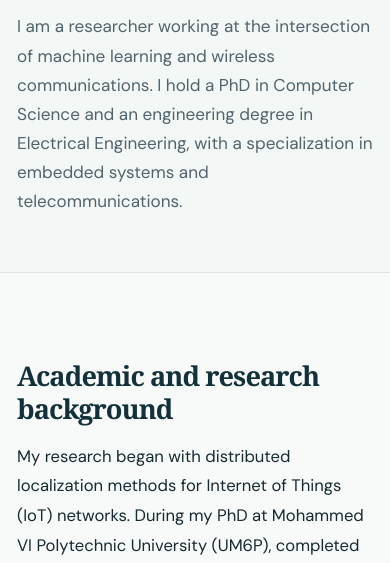
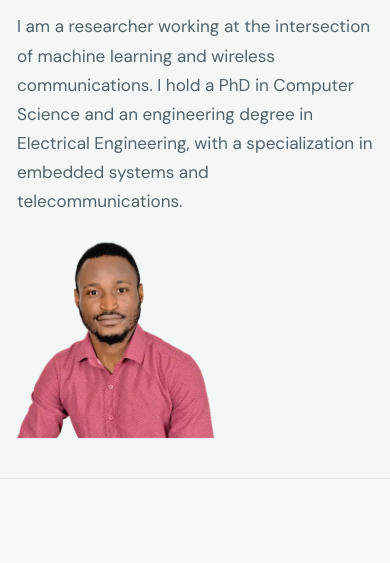
Before and after one commit to yaya-etiabi/yaya-etiabi.github.io, an Astro site in the folder site-v2/: page /about in a window 390 px wide. Shown: the part 239-802 px from the top of the page. Built offline with nearby package versions, Linux system fonts and the light colour scheme; Astro itself is replaced by a stand-in of ours.

Commit message:
Add existing portrait to About hero with responsive layout

```diff
--- a/site-v2/src/pages/about/index.astro
+++ b/site-v2/src/pages/about/index.astro
@@ -1,13 +1,16 @@
 ---
 import BaseLayout from '../../layouts/BaseLayout.astro';
 import { withBase, site } from '../../lib/site';
+import { Image } from 'astro:assets';
+import portrait from '../../assets/yaya-portrait-cutout.webp';
 ---
 <BaseLayout
   title="About"
   description="Yaya Etiabi's research background, academic experience, teaching, mentoring and scientific activities."
 >
-  <section class="page-hero">
-    <div class="container">
+  <section class="page-hero about-hero">
+    <div class="container about-hero-grid">
+      <div class="about-hero-copy">
         <div class="eyebrow">Background &amp; academic activities</div>
         <h1>About me</h1>
         <p class="lead">
@@ -15,6 +18,18 @@ import { withBase, site } from '../../lib/site';
           I hold a PhD in Computer Science and an engineering degree in Electrical Engineering,
           with a specialization in embedded systems and telecommunications.
         </p>
+      </div>
+      <figure class="about-hero-portrait">
+        <Image
+          src={portrait}
+          alt="Portrait of Yaya Etiabi"
+          width={480}
+          format="webp"
+          quality={80}
+          loading="eager"
+          fetchpriority="high"
+        />
+      </figure>
     </div>
   </section>
 
--- a/site-v2/src/styles/global.css
+++ b/site-v2/src/styles/global.css
@@ -158,3 +158,22 @@ p { margin: 0 0 16px; }
 
 /* About page navigation */
 .sidebar-panel .sidebar-divider{border-top:1px solid var(--line);margin:22px 0 21px;}
+
+/* About page hero: portrait shared with the homepage */
+.about-hero { overflow: hidden; }
+.about-hero-grid {
+  display: grid;
+  grid-template-columns: minmax(0, 1fr) minmax(230px, 305px);
+  align-items: center;
+  gap: clamp(28px, 6vw, 92px);
+}
+.about-hero-copy .lead { max-width: 690px; margin-bottom: 0; }
+.about-hero-portrait { margin: 0; width: 100%; max-width: 305px; justify-self: end; }
+.about-hero-portrait img { width: 100%; height: auto; display: block; object-fit: contain; }
+@media (max-width: 900px) {
+  .about-hero-grid { grid-template-columns: minmax(0, 1fr) minmax(195px, 245px); gap: 30px; }
+}
+@media (max-width: 720px) {
+  .about-hero-grid { grid-template-columns: 1fr; gap: 22px; }
+  .about-hero-portrait { max-width: 200px; justify-self: start; }
+}
```
Lines whose indentation alone changed are shown as unchanged.
